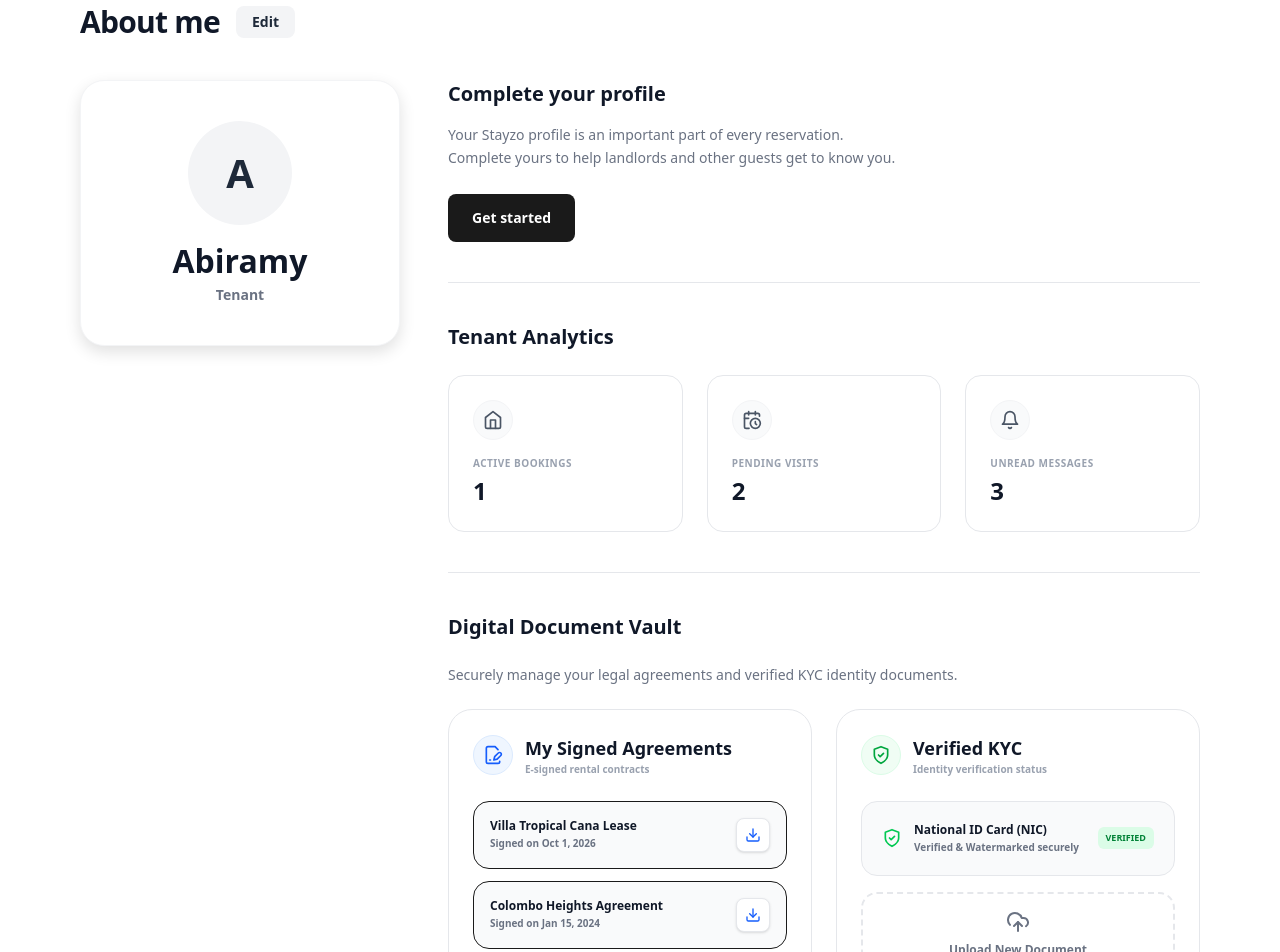
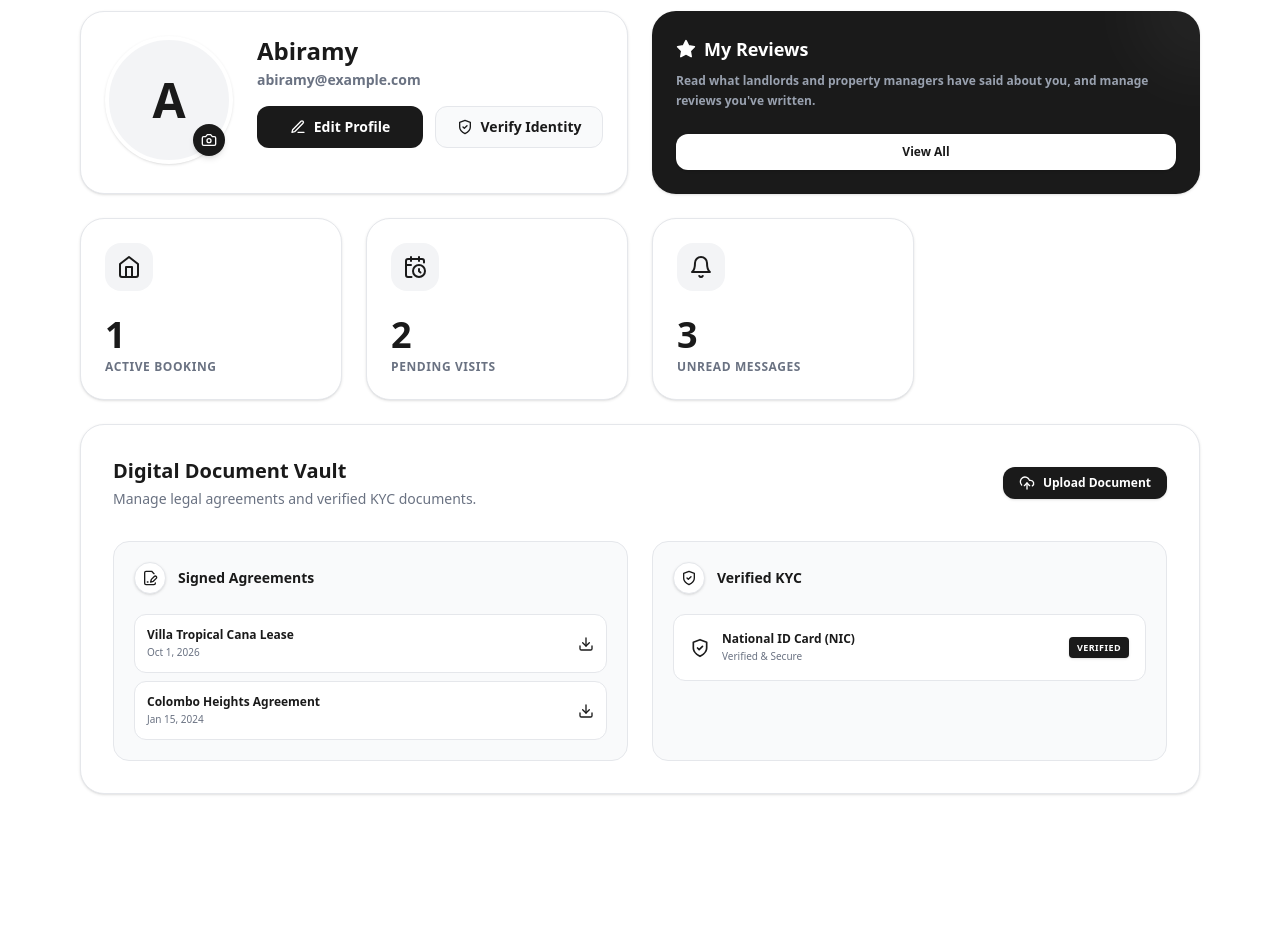
Before and after one commit to AbiNathan11/Stayzo_frontend, a Next.js app: page /dashboard/tenant in a window 1280 px wide. Shown: the part 180-1132 px from the top of the page. After the commit the page ends 1014 px from the top, so only its background shows below. Built offline with nearby package versions, Linux system fonts and the light colour scheme.

Commit message:
frontend

```diff
--- a/src/app/dashboard/tenant/page.tsx
+++ b/src/app/dashboard/tenant/page.tsx
@@ -1,11 +1,11 @@
 "use client";
 
 import React, { useState, useEffect } from 'react';
-import { Home, CalendarClock, Bell, MessageSquare, FileSignature, ShieldCheck, Download, UploadCloud } from 'lucide-react';
+import { Home, CalendarClock, Bell, MessageSquare, FileSignature, ShieldCheck, Download, UploadCloud, Edit3, Camera, Star } from 'lucide-react';
 import Link from 'next/link';
 
 export default function TenantOverviewPage() {
-  const [user, setUser] = useState<{ firstName: string; lastName: string } | null>(null);
+  const [user, setUser] = useState<{ firstName: string; lastName: string; email: string } | null>(null);
 
   useEffect(() => {
     const token = localStorage.getItem('stayzo_token');
@@ -14,175 +14,177 @@ export default function TenantOverviewPage() {
         const payload = JSON.parse(atob(token.split('.')[1]));
         setUser({
           firstName: payload.firstName || 'Abiramy',
-          lastName: payload.lastName || ''
+          lastName: payload.lastName || '',
+          email: payload.email || 'abiramy@example.com'
         });
       } catch (e) {
-        setUser({ firstName: 'Abiramy', lastName: '' });
+        setUser({ firstName: 'Abiramy', lastName: '', email: 'abiramy@example.com' });
       }
     } else {
-      setUser({ firstName: 'Abiramy', lastName: '' });
+      setUser({ firstName: 'Abiramy', lastName: '', email: 'abiramy@example.com' });
     }
   }, []);
 
   const userInitial = user?.firstName?.charAt(0).toUpperCase() || 'A';
 
   return (
-    <div className="space-y-10 animate-in fade-in duration-300">
+    <div className="space-y-8 animate-in fade-in duration-300">
 
-      {/* Title & Edit Button */}
-      <div className="flex items-center space-x-4">
-        <h2 className="text-3xl font-semibold tracking-tight text-gray-900">About me</h2>
-        <button className="text-sm font-semibold text-gray-800 bg-gray-100 hover:bg-gray-200 rounded-lg px-4 py-1.5 transition cursor-pointer select-none">
-          Edit
-        </button>
+      {/* Dashboard Header */}
+      <div className="flex items-center justify-between">
+        <h2 className="text-3xl font-bold tracking-tight text-[#1A1A1A]">Dashboard Overview</h2>
       </div>
 
-      <div className="flex flex-col lg:flex-row items-start gap-12">
+      {/* Bento Grid Layout (Strictly Black & White Theme) */}
+      <div className="grid grid-cols-1 md:grid-cols-3 xl:grid-cols-4 gap-6">
 
-        {/* Giant Avatar Card (Left side of content area) */}
-        <div className="w-full lg:w-[320px] bg-white border border-gray-100 shadow-[0_6px_16px_rgba(0,0,0,0.12)] rounded-3xl p-10 flex flex-col items-center text-center shrink-0">
-          <div className="w-[104px] h-[104px] rounded-full bg-gray-100 text-gray-800 flex items-center justify-center text-[40px] font-semibold mb-4">
-            {userInitial}
-          </div>
-          <h3 className="text-[32px] font-semibold text-gray-900 leading-tight">
-            {user?.firstName}
-          </h3>
-          <p className="text-gray-500 text-sm font-semibold mt-1">Tenant</p>
-        </div>
-
-        {/* Complete Profile & Stats (Right side of content area) */}
-        <div className="flex-1 space-y-10">
-
-          <div className="space-y-4 max-w-md">
-            <h4 className="text-xl font-semibold text-gray-900">Complete your profile</h4>
-            <p className="text-gray-500 text-sm leading-relaxed">
-              Your Stayzo profile is an important part of every reservation. Complete yours to help landlords and other guests get to know you.
-            </p>
-            <button className="bg-[#1A1A1A] hover:bg-black text-white px-6 py-3.5 rounded-lg text-sm font-semibold transition active:scale-95 mt-2">
-              Get started
+        {/* 1. Profile Details & Photo (Spans 2 columns) */}
+        <div className="col-span-1 md:col-span-2 bg-white border border-gray-200 rounded-3xl p-6 flex flex-col sm:flex-row items-center sm:items-start gap-6 shadow-sm hover:shadow-md transition">
+          {/* Profile Photo Area */}
+          <div className="relative group shrink-0">
+            <div className="w-24 h-24 sm:w-32 sm:h-32 rounded-full bg-gray-100 text-[#1A1A1A] border-4 border-white shadow-sm flex items-center justify-center text-4xl sm:text-5xl font-bold overflow-hidden">
+              {userInitial}
+            </div>
+            <button className="absolute bottom-0 right-0 sm:bottom-2 sm:right-2 bg-[#1A1A1A] hover:bg-black text-white p-2 rounded-full shadow-md transition">
+              <Camera className="w-4 h-4" />
             </button>
           </div>
 
-          <div className="border-t border-gray-200 pt-10">
-            <h4 className="text-xl font-semibold text-gray-900 mb-6">Tenant Analytics</h4>
-            {/* Quick Stats Grid */}
-            <div className="grid grid-cols-1 sm:grid-cols-3 gap-6">
+          {/* Profile Details Area */}
+          <div className="flex-1 w-full text-center sm:text-left space-y-4">
+            <div>
+              <h3 className="text-2xl font-bold text-[#1A1A1A] leading-tight">
+                {user?.firstName} {user?.lastName}
+              </h3>
+              <p className="text-gray-500 text-sm font-semibold mt-1">{user?.email}</p>
+            </div>
 
-              <div className="bg-white border border-gray-200 rounded-2xl p-6 hover:shadow-md transition">
-                <div className="w-10 h-10 rounded-full bg-gray-50 flex items-center justify-center mb-4 border border-gray-100">
-                  <Home className="w-5 h-5 text-gray-600" />
+            <div className="flex flex-col sm:flex-row gap-3">
+              <button className="flex-1 flex items-center justify-center space-x-2 text-sm font-bold text-white bg-[#1A1A1A] hover:bg-black rounded-xl px-4 py-2.5 transition">
+                <Edit3 className="w-4 h-4" />
+                <span>Edit Profile</span>
+              </button>
+              <button className="flex-1 flex items-center justify-center space-x-2 text-sm font-bold text-[#1A1A1A] bg-gray-50 border border-gray-200 hover:bg-gray-100 rounded-xl px-4 py-2.5 transition">
+                <ShieldCheck className="w-4 h-4" />
+                <span>Verify Identity</span>
+              </button>
+            </div>
+          </div>
+        </div>
+
+        {/* 2. My Reviews (Spans 1 or 2 columns) */}
+        <div className="col-span-1 md:col-span-1 xl:col-span-2 bg-[#1A1A1A] text-white rounded-3xl p-6 flex flex-col justify-between shadow-sm relative overflow-hidden">
+          <div className="absolute top-0 right-0 w-32 h-32 bg-white opacity-5 rounded-full blur-2xl transform translate-x-1/2 -translate-y-1/2"></div>
+          <div>
+            <div className="flex items-center gap-2 mb-2">
+              <Star className="w-5 h-5 fill-white text-white" />
+              <h3 className="text-lg font-bold">My Reviews</h3>
+            </div>
+            <p className="text-gray-400 text-xs font-semibold leading-relaxed">
+              Read what landlords and property managers have said about you, and manage reviews you've written.
+            </p>
+          </div>
+
+          <div className="mt-6 flex gap-3">
+            <button className="flex-1 bg-white text-[#1A1A1A] hover:bg-gray-100 rounded-xl py-2.5 text-xs font-bold transition shadow-sm">
+              View All
+            </button>
+          </div>
+        </div>
+
+        {/* 3. Analytics Cards (Span 1 column each) */}
+        <div className="col-span-1 bg-white border border-gray-200 rounded-3xl p-6 shadow-sm hover:shadow-md transition flex flex-col justify-between">
+          <div className="w-12 h-12 rounded-2xl bg-gray-100 flex items-center justify-center mb-6">
+            <Home className="w-6 h-6 text-[#1A1A1A]" />
+          </div>
+          <div>
+            <h3 className="text-4xl font-black text-[#1A1A1A] mb-1">1</h3>
+            <p className="text-xs font-bold text-gray-500 uppercase tracking-wider">Active Booking</p>
+          </div>
+        </div>
+
+        <div className="col-span-1 bg-white border border-gray-200 rounded-3xl p-6 shadow-sm hover:shadow-md transition flex flex-col justify-between">
+          <div className="w-12 h-12 rounded-2xl bg-gray-100 flex items-center justify-center mb-6">
+            <CalendarClock className="w-6 h-6 text-[#1A1A1A]" />
+          </div>
+          <div>
+            <h3 className="text-4xl font-black text-[#1A1A1A] mb-1">2</h3>
+            <p className="text-xs font-bold text-gray-500 uppercase tracking-wider">Pending Visits</p>
+          </div>
+        </div>
+
+        <div className="col-span-1 bg-white border border-gray-200 rounded-3xl p-6 shadow-sm hover:shadow-md transition flex flex-col justify-between">
+          <div className="w-12 h-12 rounded-2xl bg-gray-100 flex items-center justify-center mb-6">
+            <Bell className="w-6 h-6 text-[#1A1A1A]" />
+          </div>
+          <div>
+            <h3 className="text-4xl font-black text-[#1A1A1A] mb-1">3</h3>
+            <p className="text-xs font-bold text-gray-500 uppercase tracking-wider">Unread Messages</p>
+          </div>
+        </div>
+
+        {/* 4. Digital Document Vault (Spans full width) */}
+        <div className="col-span-1 md:col-span-3 xl:col-span-4 bg-white border border-gray-200 rounded-3xl p-8 shadow-sm">
+          <div className="flex flex-col sm:flex-row sm:items-center justify-between mb-8 gap-4">
+            <div>
+              <h4 className="text-xl font-bold text-[#1A1A1A]">Digital Document Vault</h4>
+              <p className="text-gray-500 text-sm mt-1">Manage legal agreements and verified KYC documents.</p>
+            </div>
+            <button className="bg-[#1A1A1A] text-white hover:bg-black px-4 py-2 rounded-xl text-xs font-bold shadow-sm transition flex items-center gap-2">
+              <UploadCloud className="w-4 h-4" /> Upload Document
+            </button>
+          </div>
+
+          <div className="grid grid-cols-1 md:grid-cols-2 gap-6">
+            {/* Signed Agreements */}
+            <div className="bg-gray-50 border border-gray-200 rounded-2xl p-5 hover:shadow-sm transition">
+              <div className="flex items-center gap-3 mb-5">
+                <div className="w-8 h-8 rounded-full bg-white border border-gray-200 flex items-center justify-center shadow-sm">
+                  <FileSignature className="w-4 h-4 text-[#1A1A1A]" />
                 </div>
-                <div>
-                  <p className="text-[10px] uppercase tracking-wider font-bold text-gray-400">Active Bookings</p>
-                  <h3 className="text-2xl font-bold text-gray-900 mt-1">1</h3>
+                <h3 className="text-sm font-bold text-[#1A1A1A]">Signed Agreements</h3>
+              </div>
+              <div className="space-y-2">
+                <div className="flex items-center justify-between p-3 bg-white border border-gray-200 rounded-xl hover:bg-gray-50 transition cursor-pointer">
+                  <div>
+                    <h4 className="text-xs font-bold text-[#1A1A1A]">Villa Tropical Cana Lease</h4>
+                    <p className="text-[10px] text-gray-500 mt-0.5 font-medium">Oct 1, 2026</p>
+                  </div>
+                  <Download className="w-4 h-4 text-[#1A1A1A] hover:text-gray-600" />
+                </div>
+                <div className="flex items-center justify-between p-3 bg-white border border-gray-200 rounded-xl hover:bg-gray-50 transition cursor-pointer">
+                  <div>
+                    <h4 className="text-xs font-bold text-[#1A1A1A]">Colombo Heights Agreement</h4>
+                    <p className="text-[10px] text-gray-500 mt-0.5 font-medium">Jan 15, 2024</p>
+                  </div>
+                  <Download className="w-4 h-4 text-[#1A1A1A] hover:text-gray-600" />
                 </div>
               </div>
+            </div>
 
-              <div className="bg-white border border-gray-200 rounded-2xl p-6 hover:shadow-md transition">
-                <div className="w-10 h-10 rounded-full bg-gray-50 flex items-center justify-center mb-4 border border-gray-100">
-                  <CalendarClock className="w-5 h-5 text-gray-600" />
+            {/* Verified KYC */}
+            <div className="bg-gray-50 border border-gray-200 rounded-2xl p-5 hover:shadow-sm transition">
+              <div className="flex items-center gap-3 mb-5">
+                <div className="w-8 h-8 rounded-full bg-white border border-gray-200 flex items-center justify-center shadow-sm">
+                  <ShieldCheck className="w-4 h-4 text-[#1A1A1A]" />
                 </div>
-                <div>
-                  <p className="text-[10px] uppercase tracking-wider font-bold text-gray-400">Pending Visits</p>
-                  <h3 className="text-2xl font-bold text-gray-900 mt-1">2</h3>
-                </div>
+                <h3 className="text-sm font-bold text-[#1A1A1A]">Verified KYC</h3>
               </div>
-
-              <div className="bg-white border border-gray-200 rounded-2xl p-6 hover:shadow-md transition">
-                <div className="w-10 h-10 rounded-full bg-gray-50 flex items-center justify-center mb-4 border border-gray-100">
-                  <Bell className="w-5 h-5 text-gray-600" />
-                </div>
-                <div>
-                  <p className="text-[10px] uppercase tracking-wider font-bold text-gray-400">Unread Messages</p>
-                  <h3 className="text-2xl font-bold text-gray-900 mt-1">3</h3>
-                </div>
-              </div>
-
-            </div>
-          </div>
-
-          <div className="border-t border-gray-200 pt-10">
-            <h4 className="text-xl font-semibold text-gray-900 mb-6">Digital Document Vault</h4>
-            <p className="text-gray-500 text-sm mb-6">Securely manage your legal agreements and verified KYC identity documents.</p>
-
-            <div className="grid grid-cols-1 md:grid-cols-2 gap-6">
-              {/* Signed Agreements */}
-              <section className="bg-white border border-gray-200 rounded-3xl p-6 hover:shadow-md transition">
-                <div className="flex items-center gap-3 mb-6">
-                  <div className="w-10 h-10 rounded-full bg-blue-50 flex items-center justify-center border border-blue-100">
-                    <FileSignature className="w-5 h-5 text-blue-600" />
-                  </div>
+              <div className="flex items-center justify-between p-4 bg-white border border-gray-200 rounded-xl">
+                <div className="flex items-center gap-3">
+                  <ShieldCheck className="w-5 h-5 text-[#1A1A1A]" />
                   <div>
-                    <h3 className="text-lg font-bold text-gray-900">My Signed Agreements</h3>
-                    <p className="text-[10px] font-bold text-gray-400">E-signed rental contracts</p>
+                    <h4 className="text-xs font-bold text-[#1A1A1A]">National ID Card (NIC)</h4>
+                    <p className="text-[10px] text-gray-500 mt-0.5">Verified & Secure</p>
                   </div>
                 </div>
-
-                <div className="space-y-3">
-                  <div className="flex items-center justify-between p-4 bg-gray-50 rounded-2xl border border-gray-150">
-                    <div>
-                      <h4 className="text-xs font-bold text-gray-900">Villa Tropical Cana Lease</h4>
-                      <p className="text-[10px] font-semibold text-gray-500 mt-0.5">Signed on Oct 1, 2026</p>
-                    </div>
-                    <button className="text-blue-600 hover:text-blue-800 transition p-2 bg-white rounded-lg shadow-sm border border-gray-200">
-                      <Download className="w-4 h-4" />
-                    </button>
-                  </div>
-                  <div className="flex items-center justify-between p-4 bg-gray-50 rounded-2xl border border-gray-150">
-                    <div>
-                      <h4 className="text-xs font-bold text-gray-900">Colombo Heights Agreement</h4>
-                      <p className="text-[10px] font-semibold text-gray-500 mt-0.5">Signed on Jan 15, 2024</p>
-                    </div>
-                    <button className="text-blue-600 hover:text-blue-800 transition p-2 bg-white rounded-lg shadow-sm border border-gray-200">
-                      <Download className="w-4 h-4" />
-                    </button>
-                  </div>
-                </div>
-              </section>
-
-              {/* Verified KYC */}
-              <section className="bg-white border border-gray-200 rounded-3xl p-6 hover:shadow-md transition">
-                <div className="flex items-center gap-3 mb-6">
-                  <div className="w-10 h-10 rounded-full bg-green-50 flex items-center justify-center border border-green-100">
-                    <ShieldCheck className="w-5 h-5 text-green-600" />
-                  </div>
-                  <div>
-                    <h3 className="text-lg font-bold text-gray-900">Verified KYC</h3>
-                    <p className="text-[10px] font-bold text-gray-400">Identity verification status</p>
-                  </div>
-                </div>
-
-                <div className="bg-gray-50 border border-gray-200 rounded-2xl p-5 mb-4 flex items-center justify-between">
-                  <div className="flex items-center gap-3">
-                    <ShieldCheck className="w-5 h-5 text-green-500" />
-                    <div>
-                      <h4 className="text-xs font-bold text-gray-900">National ID Card (NIC)</h4>
-                      <p className="text-[10px] font-semibold text-gray-500 mt-0.5">Verified & Watermarked securely</p>
-                    </div>
-                  </div>
-                  <span className="bg-green-100 text-green-700 px-2 py-1 rounded-md text-[9px] font-bold uppercase">Verified</span>
-                </div>
-
-                <button className="w-full border-2 border-dashed border-gray-200 hover:border-gray-400 hover:bg-gray-50 transition rounded-2xl p-4 flex flex-col items-center justify-center gap-2 text-gray-500 hover:text-gray-900">
-                  <UploadCloud className="w-6 h-6" />
-                  <span className="text-xs font-bold">Upload New Document</span>
-                  <span className="text-[9px] font-semibold text-gray-400">JPG, PNG or PDF (Max 5MB)</span>
-                </button>
-              </section>
+                <span className="bg-[#1A1A1A] text-white px-2 py-1 rounded text-[9px] font-bold uppercase tracking-wider shadow-sm">Verified</span>
+              </div>
             </div>
           </div>
         </div>
 
       </div>
-
-      {/* Reviews Button Link Card */}
-      <div className="pt-4">
-        <button className="flex items-center space-x-3 text-sm font-semibold text-gray-800 bg-gray-100 hover:bg-gray-200 rounded-xl px-5 py-4 transition select-none">
-          <MessageSquare className="w-5 h-5 text-gray-600" />
-          <span>Reviews I've written</span>
-        </button>
-      </div>
-
     </div>
   );
 }
```
Also changed, not shown: src/app/dashboard/tenant/chat/page.tsx (+9 -9 lines), src/app/dashboard/tenant/layout.tsx (+26 -27 lines), src/app/dashboard/tenant/saved/page.tsx (+21 -24 lines), src/app/dashboard/tenant/services/page.tsx (+7 -7 lines), src/app/dashboard/tenant/visits/page.tsx (+83 -40 lines).
